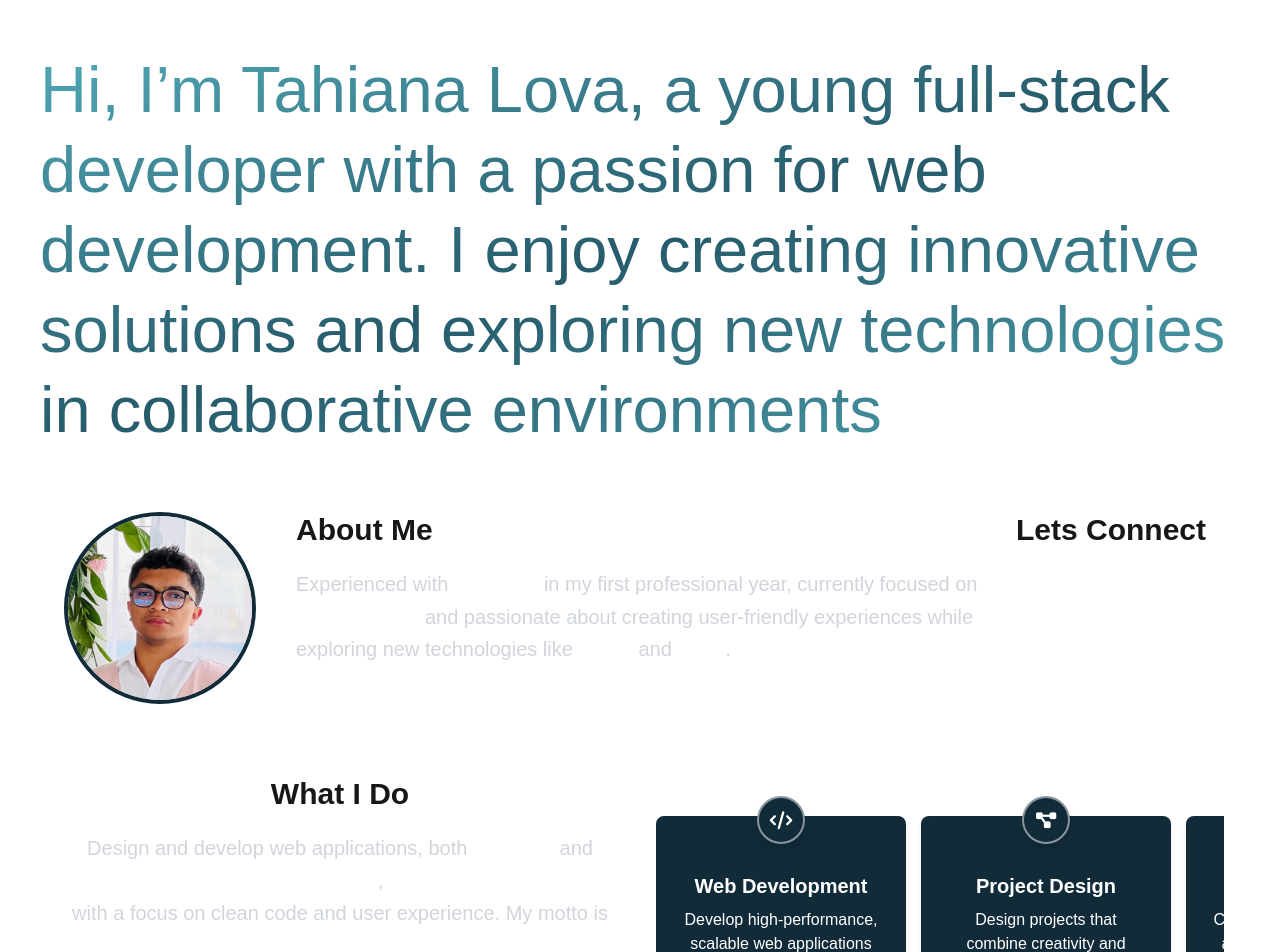
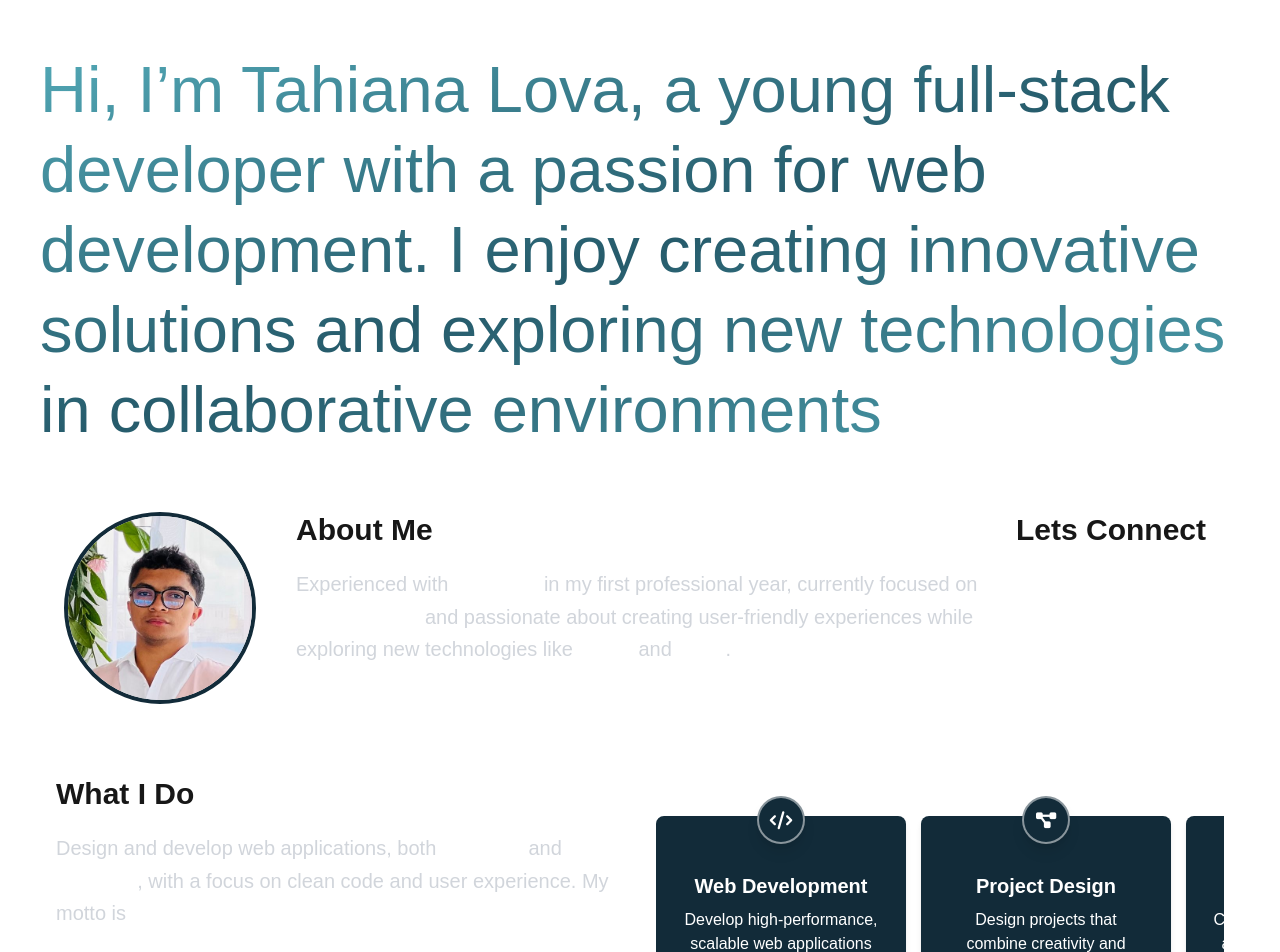
Before and after one commit to Mukkun007/PORTFOLIO-LOVA, a Next.js app: page / in a window 1280 px wide. Shown: the top 952 px of the page. Built offline with nearby package versions, Linux system fonts and the light colour scheme.

Commit message:
final responsive about

```diff
--- a/src/components/About.tsx
+++ b/src/components/About.tsx
@@ -27,13 +27,13 @@ const About = () => {
   ];
 
   return (
-    <div className="skills text-center flex flex-wrap ml-[40px] mr-[40px]">
+    <div className="skills text-center 2xl:mr-[200px] 2xl:ml-[200px] flex flex-wrap ml-[40px] mr-[40px]">
       {/* Partie de gauche */}
       <div
         className={`w-full lg:w-1/2 p-4 ${cards.length > 2 ? "mt-10" : "mt-5"}`}
       >
-        <h2 className="font-bold text-3xl">{t("about.what")}</h2>
-        <h3 className="text-xl leading-relaxed text-gray-300 mt-5">
+        <h2 className="font-bold lg:text-left text-3xl">{t("about.what")}</h2>
+        <h3 className="text-xl lg:text-left leading-relaxed text-gray-300 mt-5">
           {t("about.desc.p1")}
           <span className="font-bold text-white hover:text-[#00bcd4] transition-colors duration-300">
             {" "}
@@ -44,7 +44,7 @@ const About = () => {
             {" "}
             backend
           </span>
-          , <br /> {t("about.desc.p2")}
+          , {t("about.desc.p2")}
           <span className="font-bold text-white hover:text-[#5ee3bf] transition-colors duration-300">
             {" "}
             "{t("about.desc.span1")}"
```
